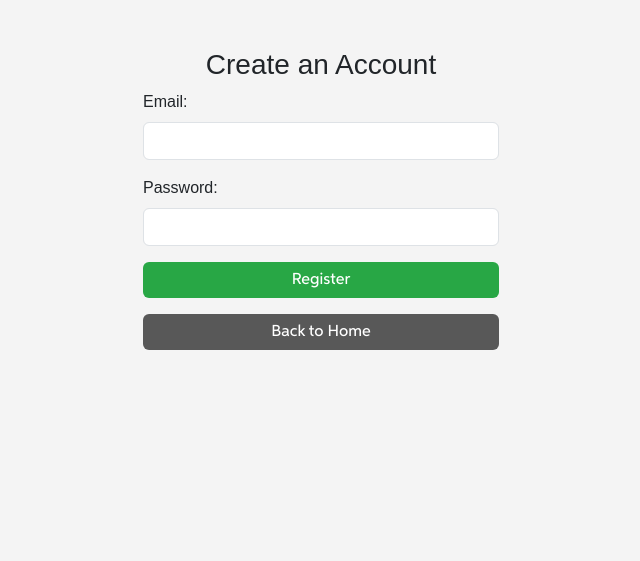
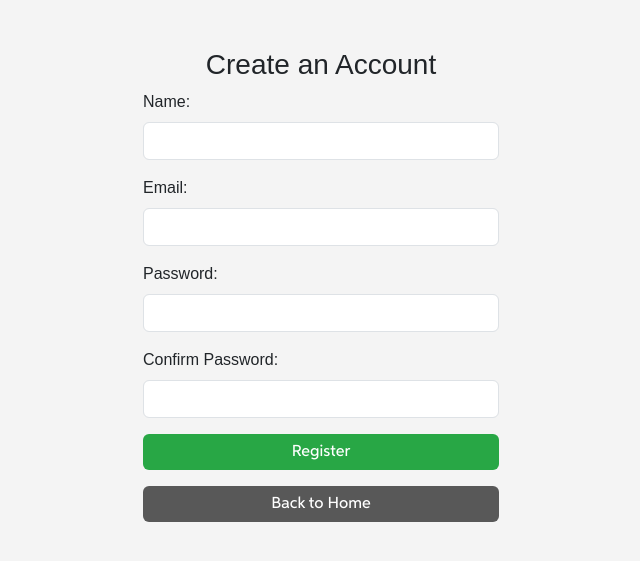
Before and after one commit to Sammedina523/Bag-and-Byte, a Flask app: page /register in a window 1280 px wide. Shown: the part 67-628 px from the top of the page, without its empty margins (319-959 px from the left). Run offline with Flask 3, Linux system fonts and the light colour scheme.

Commit message:
added password confirmation

```diff
--- a/app.py
+++ b/app.py
@@ -21,6 +21,12 @@ def register():
     if request.method == 'POST':
         email = request.form.get('email')
         password = request.form.get('password')
+        confirm_password = request.form['confirm_password']
+
+         # Check if passwords match
+        if password != confirm_password:
+            flash('Passwords do not match.', 'danger')
+            return redirect(url_for('register'))
 
         if add_user(email, password):
             flash('Registration successful! You can now log in.', 'success')
--- a/templates/register.html
+++ b/templates/register.html
@@ -65,16 +65,34 @@
                 {% endwith %}
 
                 <form method="POST">
+                    <!-- Name Input Field -->
+                    <div class="mb-3">
+                        <label for="name" class="form-label">Name:</label>
+                        <input type="text" class="form-control" name="name" required>
+                    </div>
+
+                    <!-- Email Input Field -->
                     <div class="mb-3">
                         <label for="email" class="form-label">Email:</label>
                         <input type="email" class="form-control" name="email" required>
                     </div>
+
+                    <!-- Password Input Field -->
                     <div class="mb-3">
                         <label for="password" class="form-label">Password:</label>
                         <input type="password" class="form-control" name="password" required>
                     </div>
+
+                    <!-- Confirm Password Input Field -->
+                    <div class="mb-3">
+                        <label for="confirm_password" class="form-label">Confirm Password:</label>
+                        <input type="password" class="form-control" name="confirm_password" required>
+                    </div>
+
+                    <!-- Submit Button -->
                     <button type="submit" class="btn btn-primary w-100">Register</button>
                 </form>
+
                 <div class="mt-3 text-center">
                     <a href="{{ url_for('index') }}"><button class="btn btn-secondary w-100">Back to Home</button></a>
                 </div>
```
Also changed, not shown: users.db.
